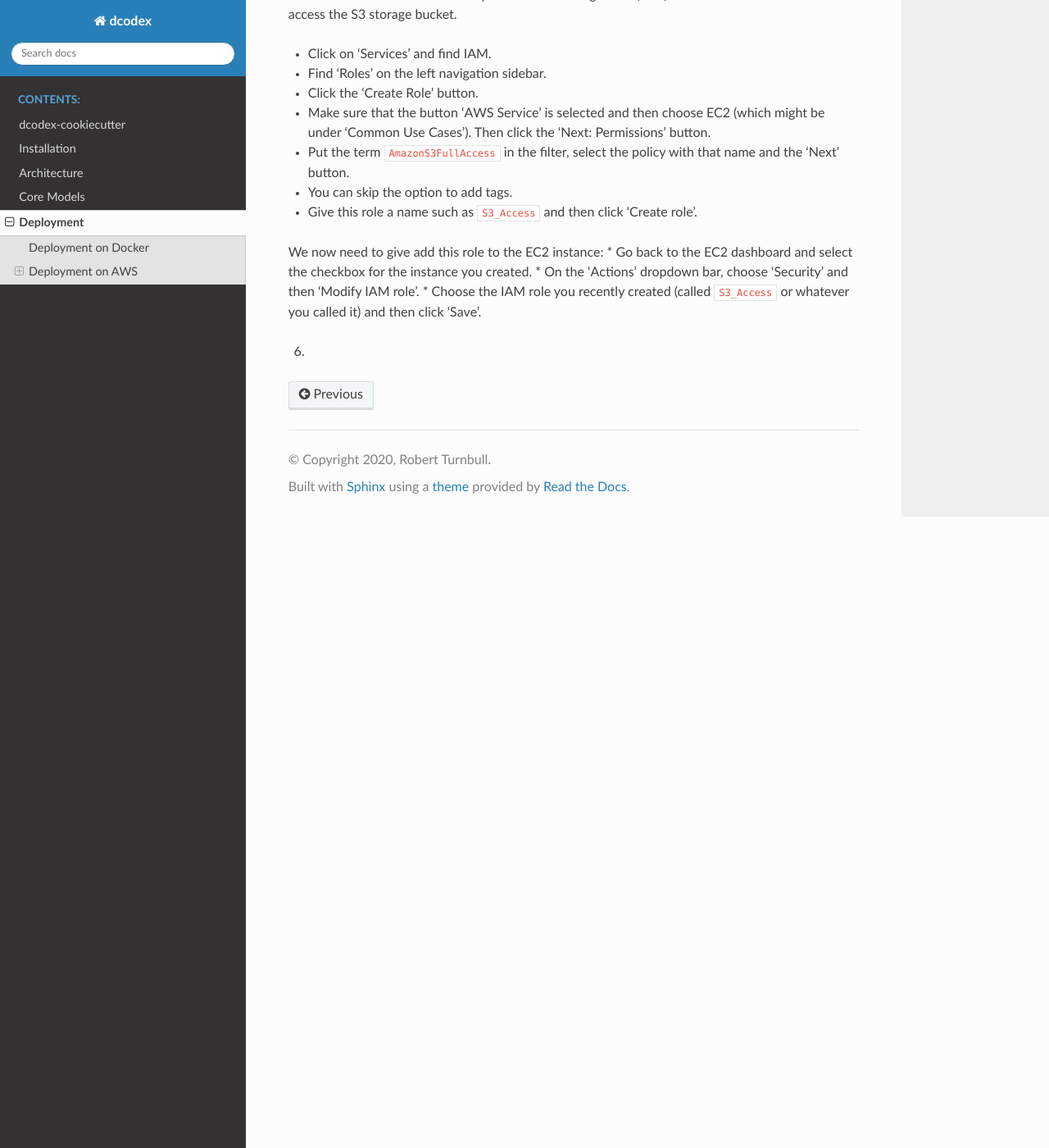
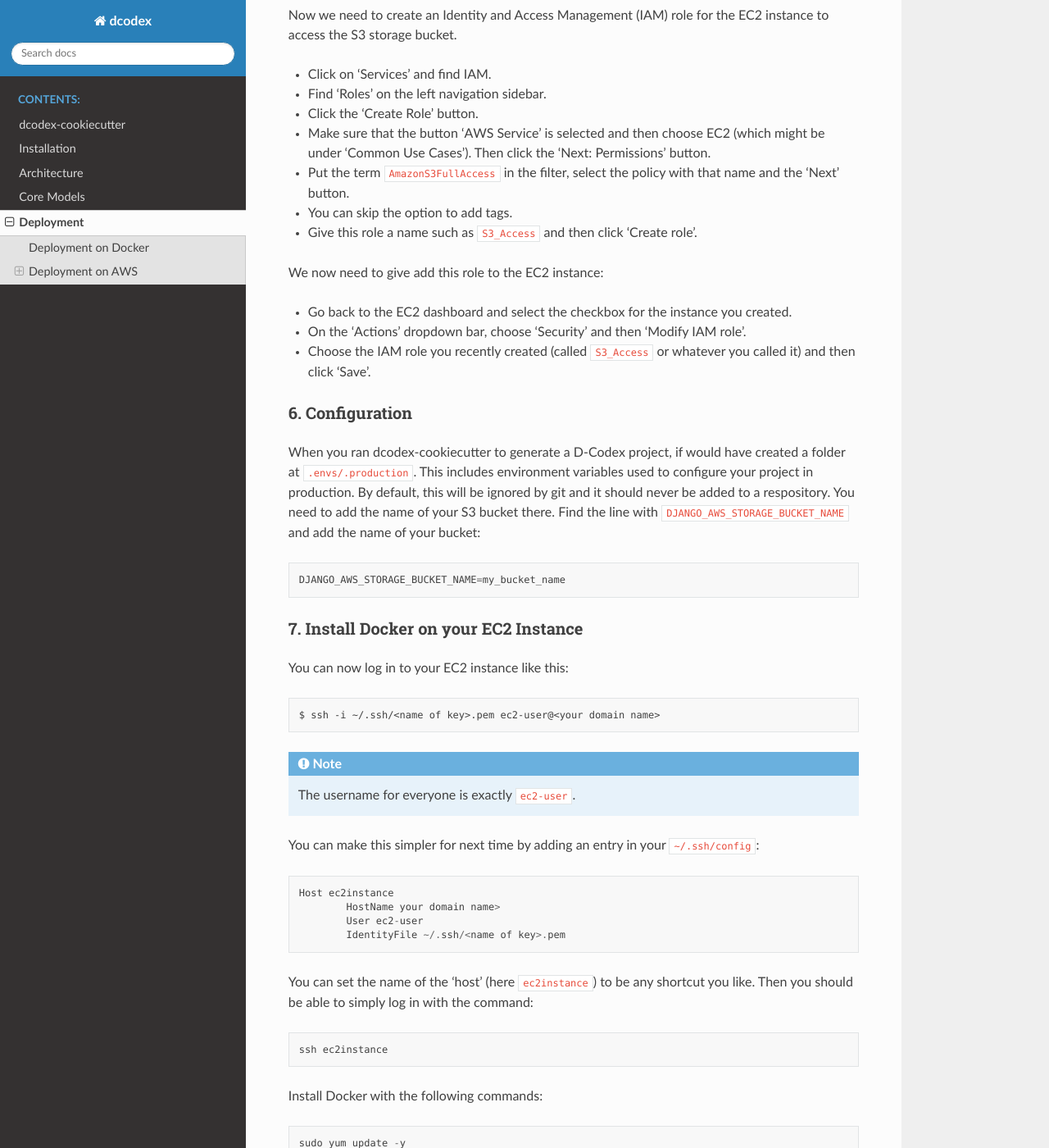
Before and after one commit to rbturnbull/dcodex, a Sphinx documentation site: the page built from docs/deployment.rst, in a window 1280 px wide and 1400 px high, scrolled down 1884 px. Shown: the whole window at 82% size. Built offline with Sphinx 7.4.7 and the Read the Docs theme 2.0.0, drawn with Linux system fonts in a browser that asks for light colours; some of the changed text lies outside the part shown.

Commit message:
finishing aws instructions

```diff
--- a/docs/deployment.rst
+++ b/docs/deployment.rst
@@ -28,7 +28,7 @@
 * Next it will ask you to 'Add Tags'. That isn't necessary at this stage.
 * Next it will ask you to 'Configure Security Group'. You need click the 'Add Rule' button to add the HTTP and then the HTTPS protocols. It should automatically select the correct ports (i.e. 80 and 443).
 * Then it will show you a summary of your decisions and let you review your choices. You are now able to click the 'Launch' button.
-* If you haven't created an instance previously, it will prompt you to download a new key pair. Save it in your ~/.ssh directory. Make sure you keep it secret and never check it in to a repository.
+* If you haven't created an instance previously, it will prompt you to download a new key pair. Save it in your ~/.ssh directory. Make sure you keep it secret and never check it in to a repository. This key needs to be only readable by you so you may need to change the permissions. e.g. :code:`chmod 600 ~/.ssh/<name of key>.pem`.
 * You can now click the 'Launch Instances' button. The instance will then be launched. It may take a short time to fire up.
 
 
@@ -71,8 +71,87 @@
 * Give this role a name such as :code:`S3_Access` and then click 'Create role'.
 
 We now need to give add this role to the EC2 instance:
+
 * Go back to the EC2 dashboard and select the checkbox for the instance you created.
 * On the 'Actions' dropdown bar, choose 'Security' and then 'Modify IAM role'.
 * Choose the IAM role you recently created (called :code:`S3_Access` or whatever you called it) and then click 'Save'.
 
-6.
+6. Configuration
+^^^^^^^^^^^^^^^^^^^^
+
+When you ran dcodex-cookiecutter to generate a D-Codex project, if would have created a folder at :code:`.envs/.production`.
+This includes environment variables used to configure your project in production.
+By default, this will be ignored by git and it should never be added to a respository.
+You need to add the name of your S3 bucket there.
+Find the line with :code:`DJANGO_AWS_STORAGE_BUCKET_NAME` and add the name of your bucket: ::
+
+    DJANGO_AWS_STORAGE_BUCKET_NAME=my_bucket_name
+
+
+7. Install Docker on your EC2 Instance
+^^^^^^^^^^^^^^^^^^^^^^^^^^^^^^^^^^^^^^^
+
+You can now log in to your EC2 instance like this: ::
+
+    $ ssh -i ~/.ssh/<name of key>.pem ec2-user@<your domain name>
+
+.. note::
+
+    The username for everyone is exactly :code:`ec2-user`.
+
+You can make this simpler for next time by adding an entry in your :code:`~/.ssh/config`: ::
+
+    Host ec2instance
+            HostName your domain name>
+            User ec2-user
+            IdentityFile ~/.ssh/<name of key>.pem
+
+You can set the name of the 'host' (here :code:`ec2instance`) to be any shortcut you like. Then you should be able to simply log in with the command: ::
+
+    ssh ec2instance
+
+Install Docker with the following commands: ::
+
+    sudo yum update -y
+    sudo yum install -y docker
+    sudo service docker start
+    sudo yum install -y python3-devel
+    sudo pip3 install docker-compose
+
+This command will enable you to use Docker without needed to sudo: ::
+
+    sudo usermod -aG docker ec2-user
+
+.. note::
+
+    For this to work, you might need to log out and log back in again.
+
+
+Test your installation with the following command: ::
+
+    docker ps
+
+
+8. Copy the files
+^^^^^^^^^^^^^^^^^^^
+
+Now you can copy your files ot the EC3 instance using rsync. Just go to the project you created using dcodex-cookiecutter and run the command ::
+
+    rsync -av . ec2instance:~/app/
+
+.. note ::
+
+    Here :code:`ec2instance` is the shortcut host in your :code:`~/.ssh/config` file.
+
+9. Deploy!
+
+Now you can ssh back in to your EC2 instance and go to your new :code:`app` directory: ::
+
+    ssh ec2instance
+    cd app
+
+From here you should finally be able to deploy your D-Codex project: ::
+
+    docker-compose -f production.yml up -d --no-deps --build
+
+Your project should be accessible through your domain now! If you have any questions, please get in touch.
```
Also changed, not shown: docs/cookiecutter.rst (+7 -4 lines).
